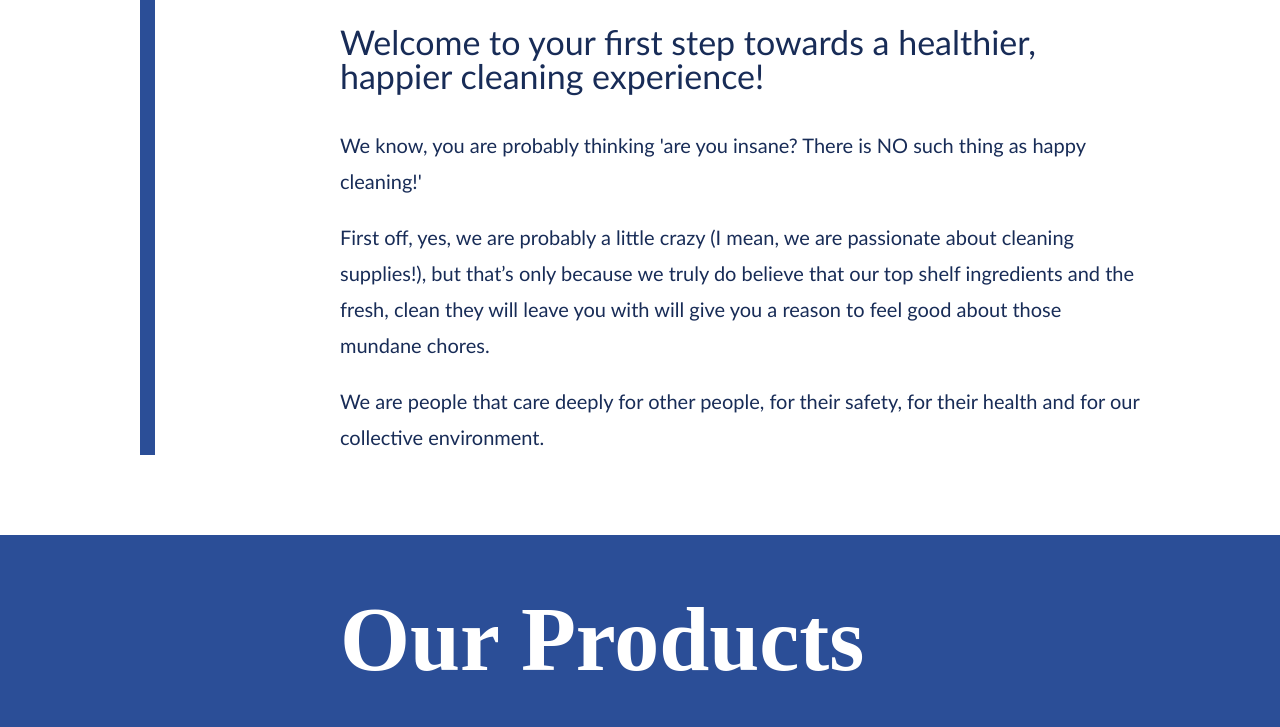
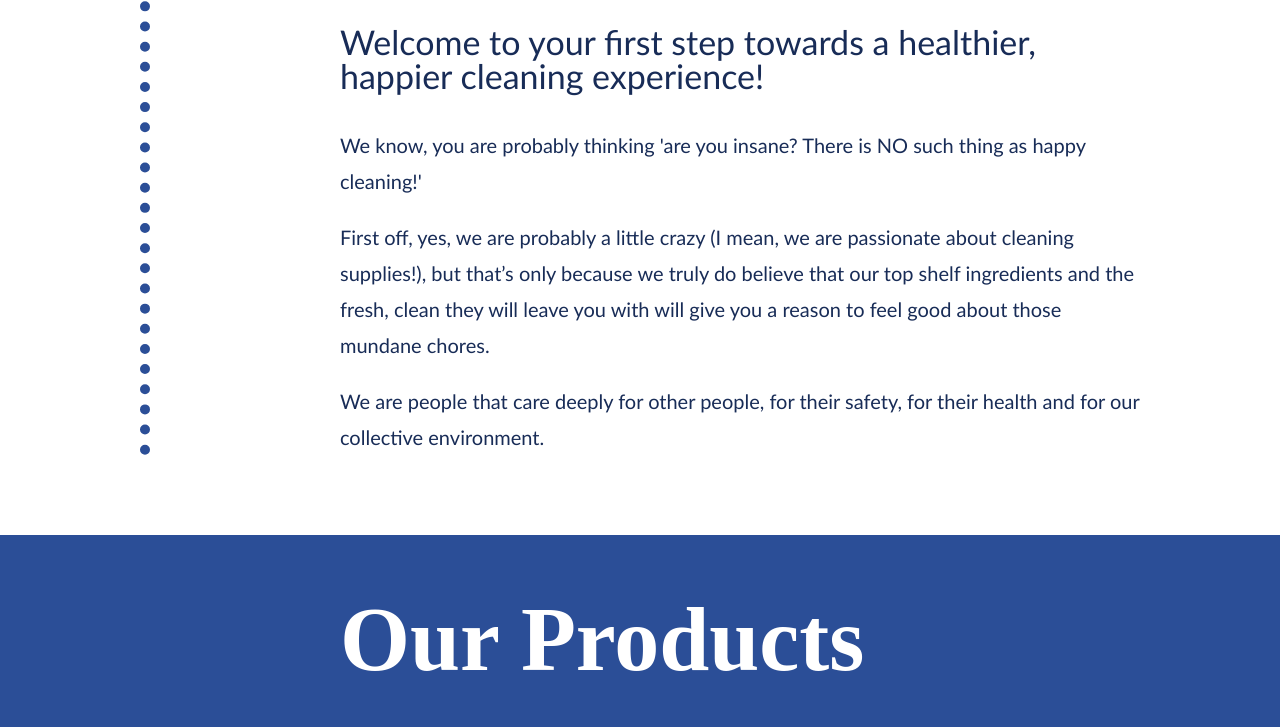
Before and after one commit to untrumpamerica/replacementgoods.com, a plain HTML site: page new-home.html in a window 1280 px wide. Shown: the part 260-987 px from the top of the page. Drawn offline with Linux system fonts and the light colour scheme; a web font is replaced by a local one.

Commit message:
dots are better

```diff
--- a/new-styles.css
+++ b/new-styles.css
@@ -101,6 +101,6 @@ h2 {
     top: 80px;
     bottom: 80px;
     width: 0;
-    border-left: 15px solid #2B4E97;
+    border-left: 10px dotted #2B4E97;
   }
 }
```
